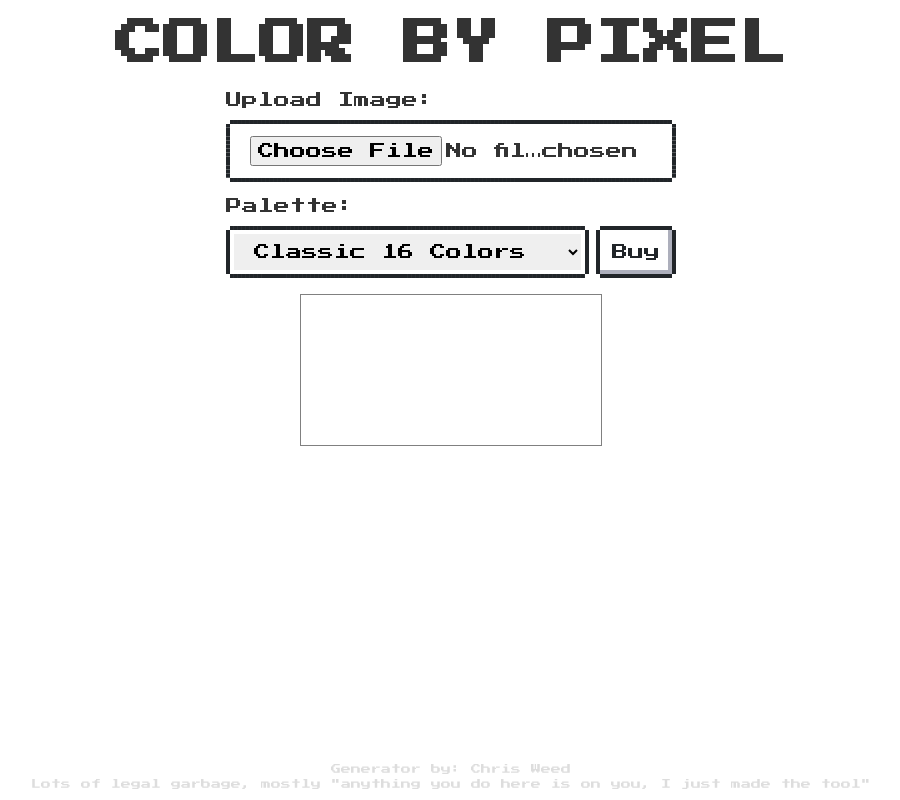
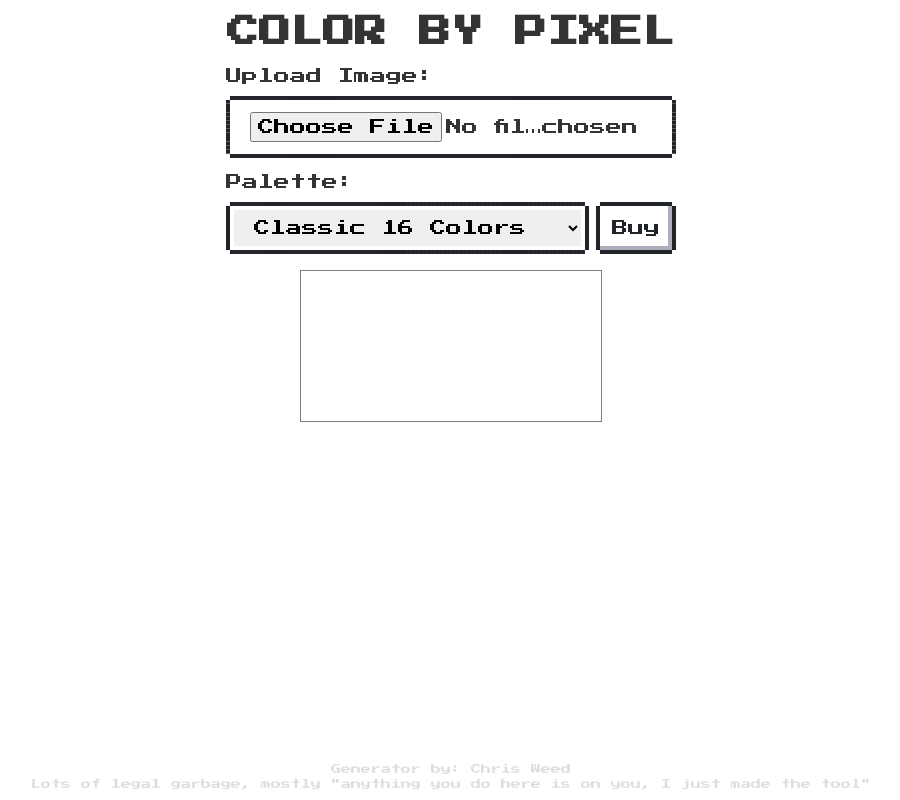
Before and after one commit to Kikketer/colorbypixel, a Svelte app: page / in a window 1280 px wide. Shown: the whole page, without its empty margins (189-1089 px from the left). Built offline with nearby package versions, Linux system fonts and the light colour scheme.

Commit message:
Smaller screens

```diff
--- a/src/App.svelte
+++ b/src/App.svelte
@@ -166,12 +166,13 @@
 
   h1 {
     text-transform: uppercase;
-    font-size: 3em;
+    font-size: 2rem;
   }
 
   canvas {
     border: 1px solid grey;
     margin: auto;
+    max-width: 100%;
   }
 
   table {
--- a/src/palletes/classic-NES.js
+++ b/src/palletes/classic-NES.js
@@ -1,2 +1,2 @@
 import classic from './classic'
-export default [...classic, ['9c4a00', 'Brown']]
+export default [...classic, ['e75a11', 'Tiger Orange'], ['9c4a00', 'Brown']]
```
